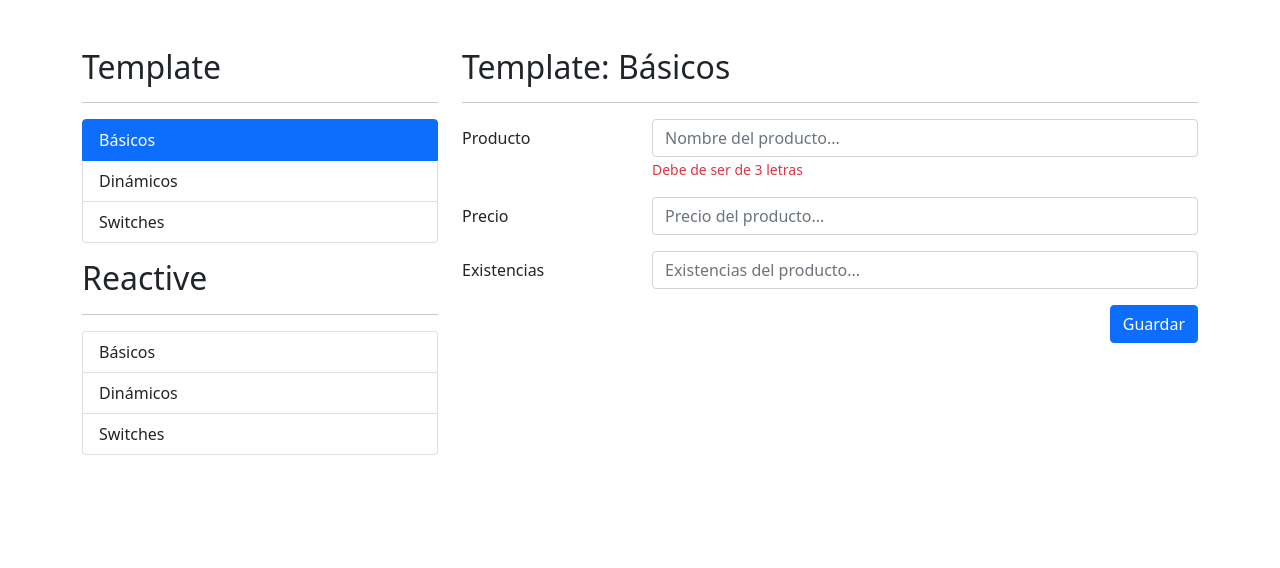
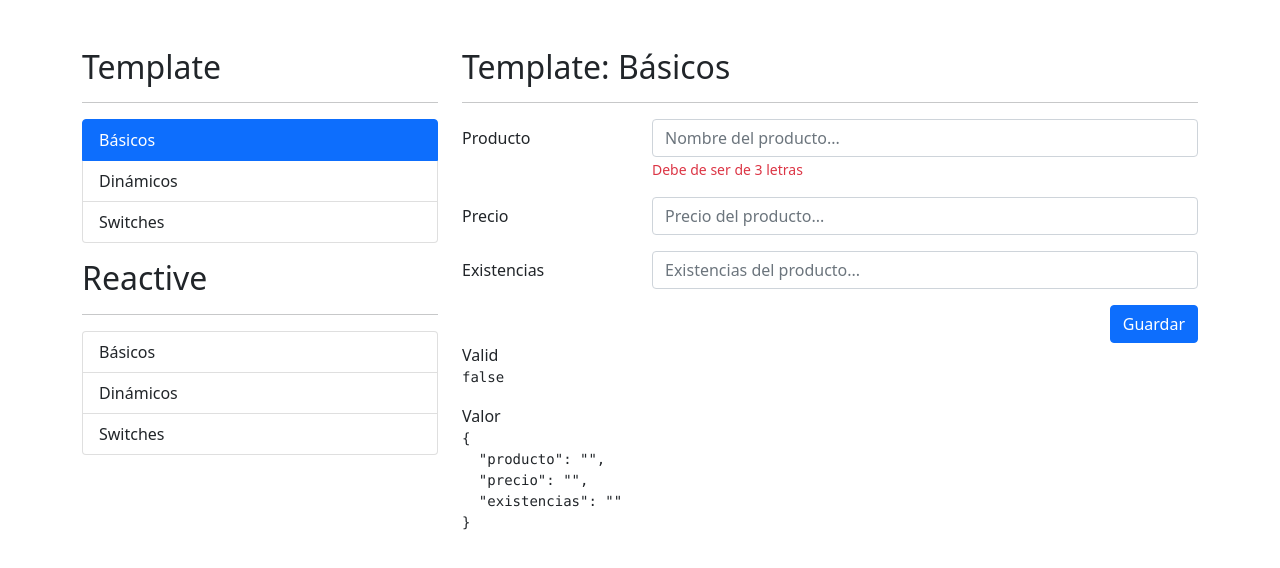
Before and after one commit to urkx/Angular-training, an Angular app in the folder udemy/formulariosApp/: page /template/basicos in a window 1280 px wide. Shown: the top 568 px of the page. Built offline with nearby package versions, Linux system fonts and the light colour scheme.

Commit message:
FormsModule added

```diff
--- a/udemy/formulariosApp/src/app/template/basicos/basicos.component.html
+++ b/udemy/formulariosApp/src/app/template/basicos/basicos.component.html
@@ -3,11 +3,11 @@
 
 <div class="row">
     <div class="col">
-        <form>
+        <form (ngSubmit)="guardar(miFormulario)" #miFormulario="ngForm" autocomplete="off">
             <div class="mb-3 row">
                 <label class="col-sm-3 col-form-label">Producto</label>
                 <div class="col-sm-9">
-                    <input type="text" class="form-control" placeholder="Nombre del producto...">
+                    <input type="text" class="form-control" placeholder="Nombre del producto..." ngModel name="producto" required>
                     <span class="form-text text-danger">Debe de ser de 3 letras</span>
                 </div>
             </div>
@@ -15,14 +15,14 @@
             <div class="mb-3 row">
                 <label class="col-sm-3 col-form-label">Precio</label>
                 <div class="col-sm-9">
-                    <input type="number" class="form-control" placeholder="Precio del producto...">
+                    <input type="number" class="form-control" placeholder="Precio del producto..." ngModel name="precio">
                 </div>
             </div>
 
             <div class="mb-3 row">
                 <label class="col-sm-3 col-form-label">Existencias</label>
                 <div class="col-sm-9">
-                    <input type="number" class="form-control" placeholder="Existencias del producto...">
+                    <input type="number" class="form-control" placeholder="Existencias del producto..." ngModel name="existencias">
                 </div>
             </div>
 
@@ -35,3 +35,16 @@
         </form>
     </div>
 </div>
+
+
+
+
+<div class="row">
+    <div class="col">
+        <span>Valid</span>
+        <pre>{{miFormulario.valid}}</pre>
+
+        <span>Valor</span>
+        <pre>{{miFormulario.value | json}}</pre>
+    </div>
+</div>
--- a/udemy/formulariosApp/src/app/template/basicos/basicos.component.ts
+++ b/udemy/formulariosApp/src/app/template/basicos/basicos.component.ts
@@ -1,4 +1,5 @@
 import { Component, OnInit } from '@angular/core';
+import { NgForm } from '@angular/forms';
 
 @Component({
   selector: 'app-basicos',
@@ -13,4 +14,8 @@ export class BasicosComponent implements OnInit {
   ngOnInit(): void {
   }
 
+  guardar(miFormulario: NgForm){
+    console.log(miFormulario.value);
+  }
+
 }
--- a/udemy/formulariosApp/src/app/template/template.module.ts
+++ b/udemy/formulariosApp/src/app/template/template.module.ts
@@ -5,13 +5,15 @@ import { TemplateRoutingModule } from './template-routing.module';
 import { BasicosComponent } from './basicos/basicos.component';
 import { DinamicosComponent } from './dinamicos/dinamicos.component';
 import { SwitchesComponent } from './switches/switches.component';
+import { FormsModule } from '@angular/forms';
 
 
 @NgModule({
   declarations: [BasicosComponent, DinamicosComponent, SwitchesComponent],
   imports: [
     CommonModule,
-    TemplateRoutingModule
+    TemplateRoutingModule,
+    FormsModule
   ]
 })
 export class TemplateModule { }
```
